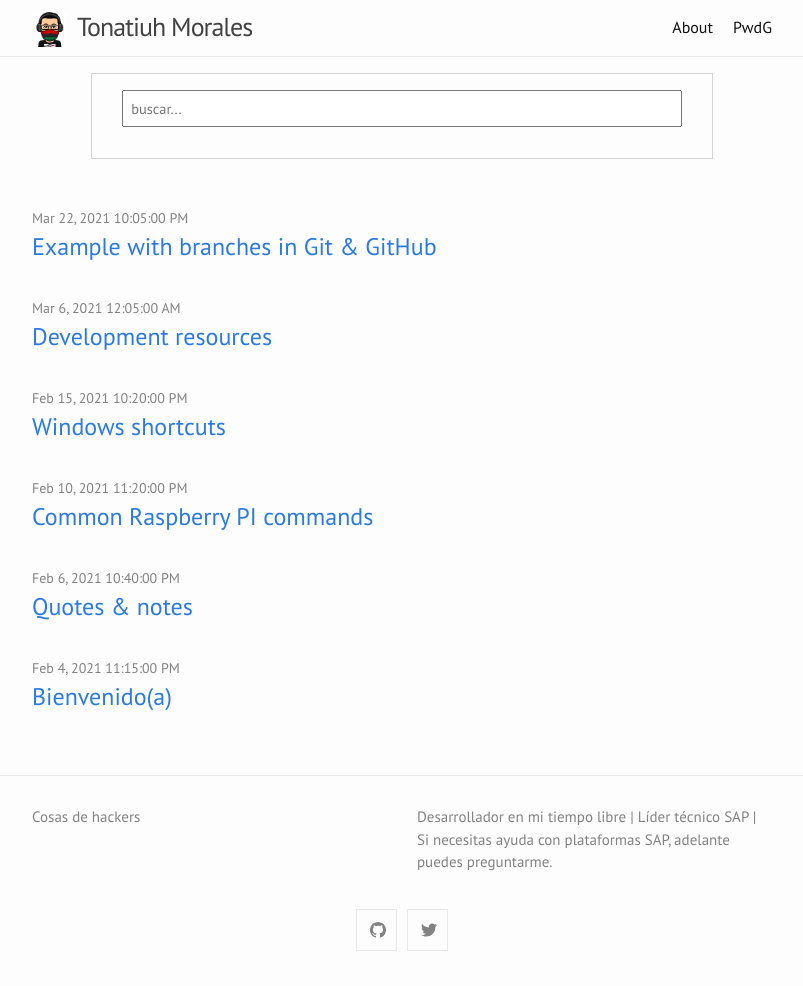
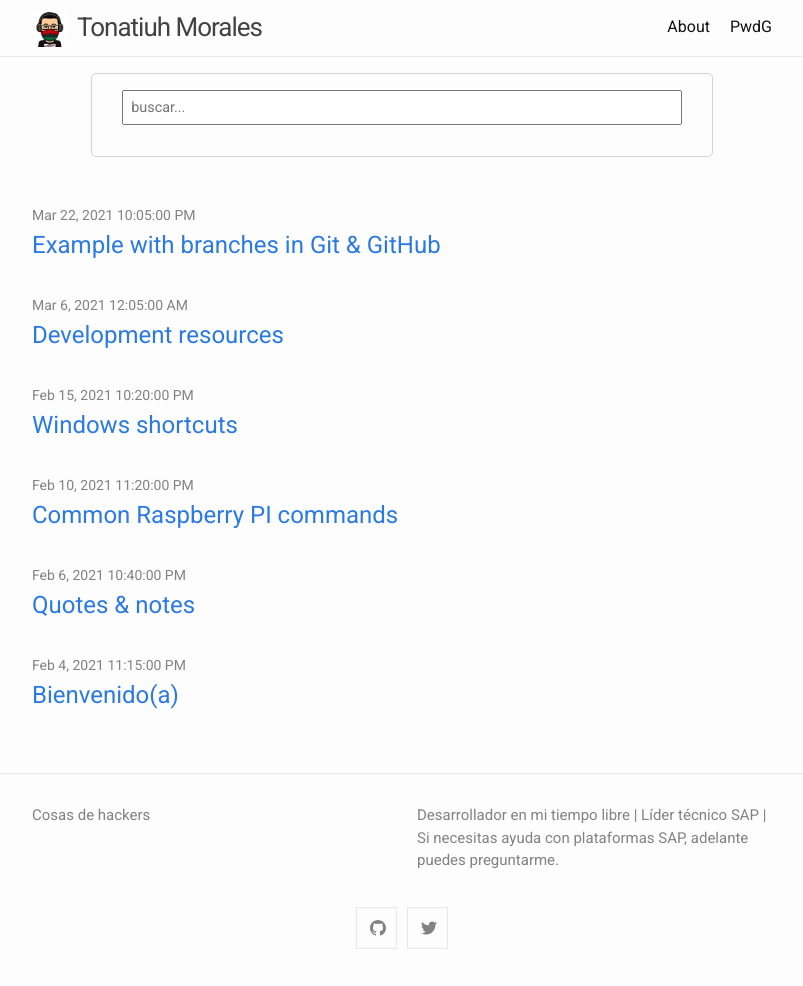
Before and after one commit to blackc0mb/blackc0mb.github.io, a Jekyll site: the page built from index.md, in a window 1280 px wide. Shown: the whole page, without its empty margins (238-1041 px from the left). Built offline with Jekyll 4.4.1, drawn with Linux system fonts in a browser that asks for light colours; comment, search, counter and statistics services are not loaded.

Commit message:
change general font family

```diff
--- a/_includes/head.html
+++ b/_includes/head.html
@@ -4,7 +4,7 @@
   <meta name="viewport" content="width=device-width, initial-scale=1">
   {%- seo -%}
   <link rel="stylesheet" href="{{ "/assets/css/style.css" | relative_url }}">
-  <link href="https://fonts.googleapis.com/css2?family=PT+Sans&display=swap" rel="stylesheet">
+  <link href="https://fonts.googleapis.com/css2?family=Roboto&display=swap" rel="stylesheet">
 
   {%- feed_meta -%}
   {%- if jekyll.environment == 'production' and site.google_analytics -%}
--- a/_sass/minima/initialize.scss
+++ b/_sass/minima/initialize.scss
@@ -4,7 +4,7 @@
 
 /*$base-font-family: -apple-system, BlinkMacSystemFont, "Segoe UI", "Segoe UI Symbol", "Segoe UI Emoji", "Apple Color Emoji", Roboto, Helvetica, Arial, sans-serif !default;*/
 //$base-font-family: 'Lexend Deca', sans-serif;
-$base-font-family: 'PT Sans', sans-serif;
+$base-font-family: 'Roboto', sans-serif;
 $code-font-family: "Menlo", "Inconsolata", "Consolas", "Roboto Mono", "Ubuntu Mono", "Liberation Mono", "Courier New", monospace;
 $base-font-size:   16px !default;
 $base-font-weight: 400 !default;
--- a/assets/css/style.scss
+++ b/assets/css/style.scss
@@ -11,6 +11,7 @@
   padding: 1em;
   margin: 1em auto;
   border: 1px solid lightgrey;
+  border-radius: 5px;
 
   @media screen and (min-width: $on-large) {
     max-width: calc(#{$content-width} - (#{$spacing-unit} * 2));
```
